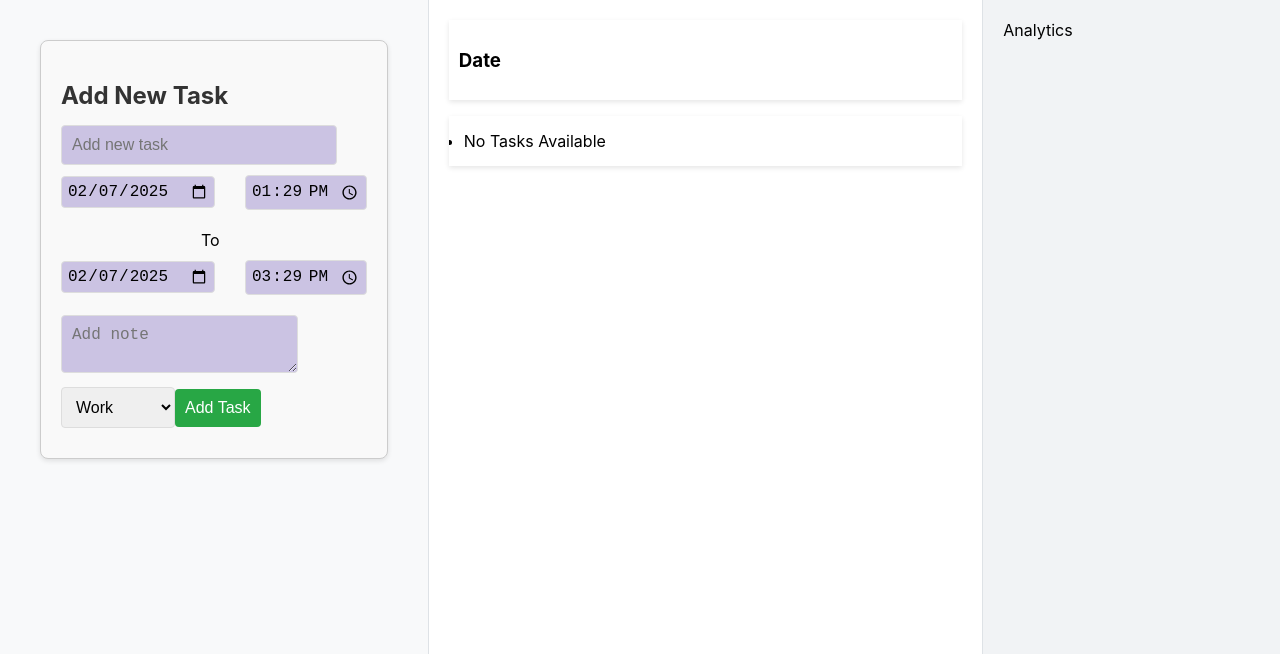
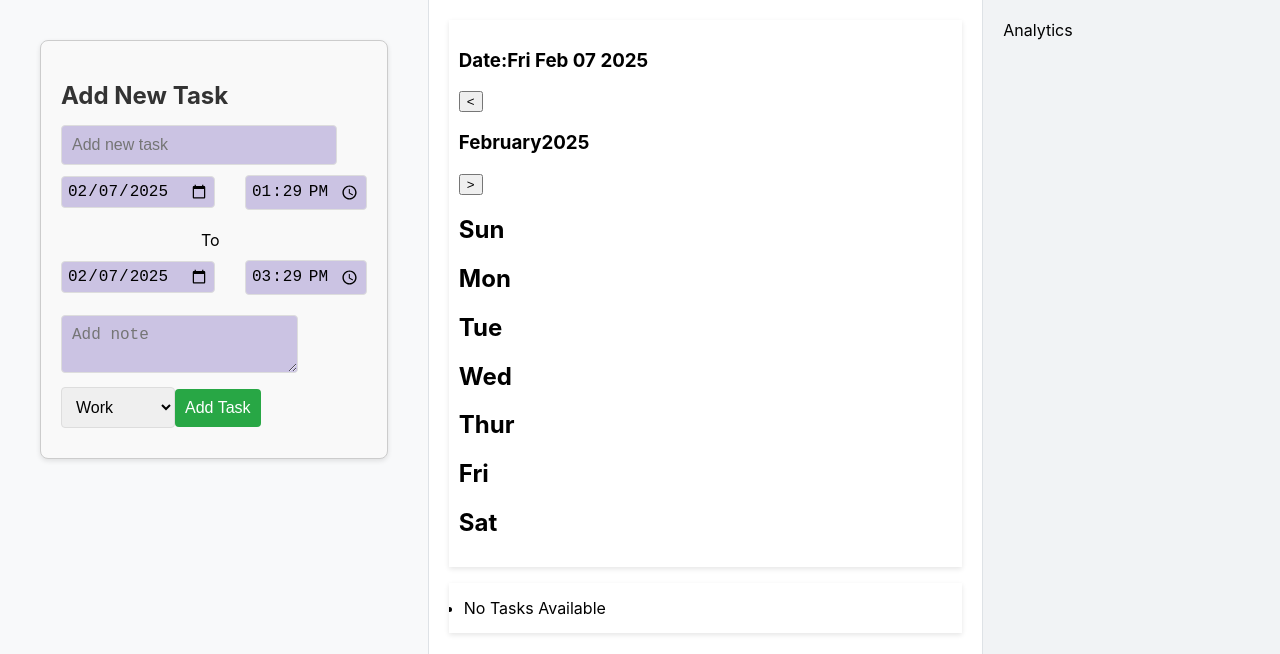
Before and after one commit to Kendi-prog/todo-habit-tracker, a React (Create React App) app: page / in a window 1280 px wide. Shown: the top 654 px of the page. Built offline with nearby package versions, Linux system fonts and the light colour scheme.

Commit message:
integrating the calendar component with the task management

```diff
--- a/src/ToDo App/components/task-management/task-management.component.jsx
+++ b/src/ToDo App/components/task-management/task-management.component.jsx
@@ -1,15 +1,22 @@
-import React from "react";
+import React, {useState} from "react";
 
 import TaskItem from "../task-item/task-item.component";
 import { DateContainer, ListContainer } from "./task-management.styles";
+import Calendar from "../calendar/calendar.component";
 
-const TaskManagement = ({ tasks, onDelete, onUpdate, onToggleComplete, editingTask, setEditingTask }) => {
+const TaskManagement = ({ tasks, onDelete, onUpdate, onToggleComplete, editingTask, setEditingTask }
+    ) => {
+   const [selectedDate, setSelectedDate] = useState(new Date());
 
+   const handleSelectedDate = (date) => {
+    setSelectedDate(date);
+   }
 
     return(
         <div>
             <DateContainer>
-                <h3>Date</h3>
+                <h3>Date:{selectedDate.toDateString()}</h3>
+                <Calendar />
             </DateContainer>
             <ListContainer>
                 {tasks.length > 0 ? (
```
